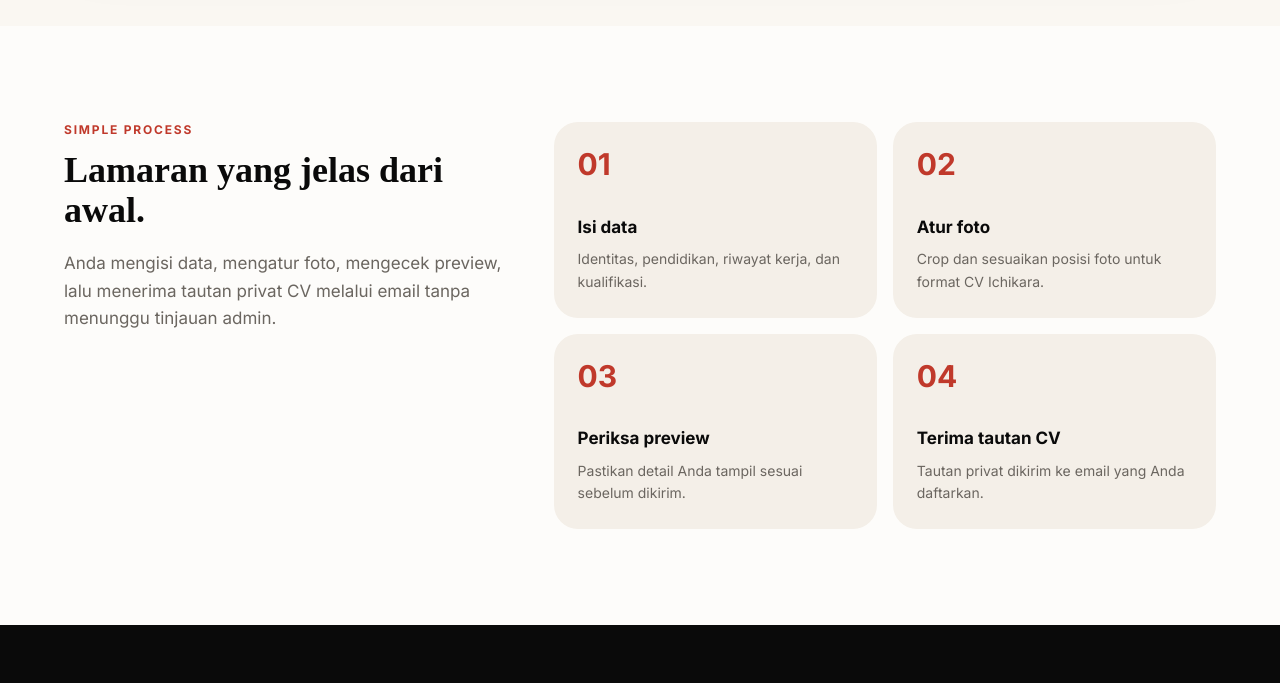
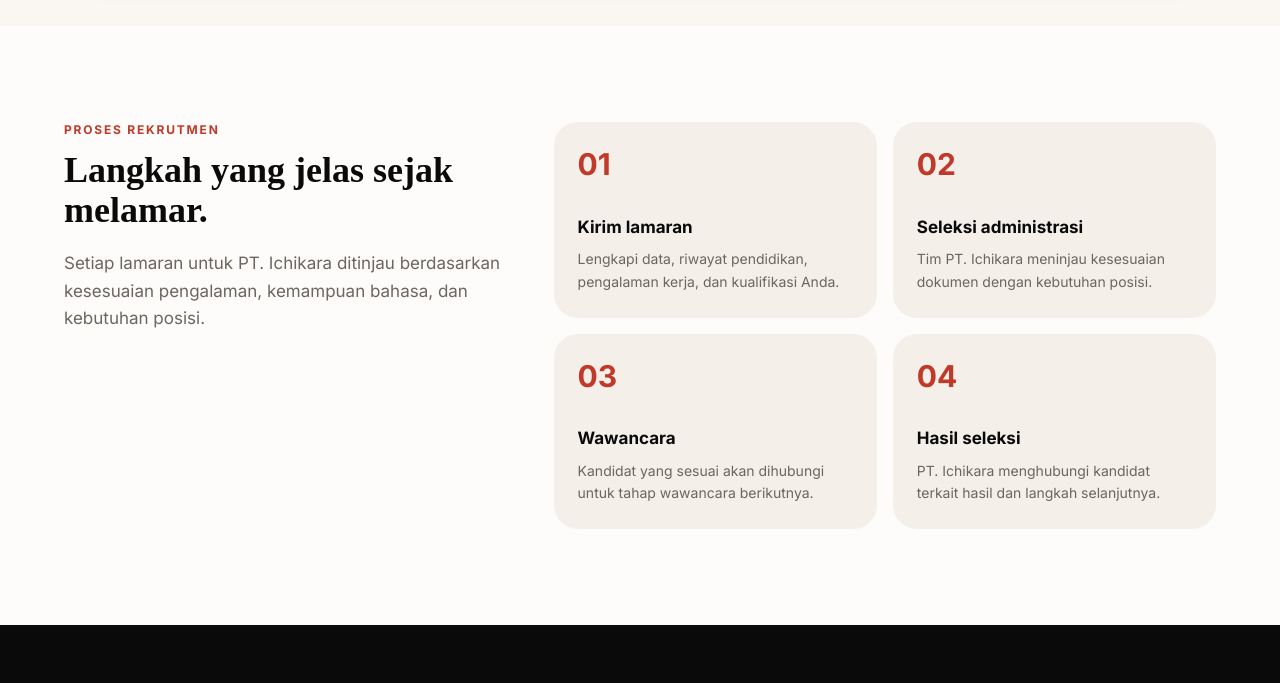
Before and after one commit to SecretivePloter/Ichikara-landingpage, a website: page career.html in a window 1280 px wide. Shown: the part 1400-2083 px from the top of the page. Drawn offline with nearby package versions, Linux system fonts and the light colour scheme; no server answers.

Commit message:
Describe Career recruitment process

```diff
--- a/career.html
+++ b/career.html
@@ -71,12 +71,12 @@
     <section class="py-16 md:py-24" aria-labelledby="process-title">
       <div class="mx-auto max-w-[1200px] px-6">
         <div class="grid gap-12 lg:grid-cols-[.8fr_1.2fr] lg:items-start">
-          <div><p class="mb-3 text-xs font-bold uppercase tracking-label text-secondary">Simple process</p><h2 id="process-title" class="font-noto text-3xl font-bold text-primary md:text-4xl">Lamaran yang jelas dari awal.</h2><p class="mt-5 leading-relaxed text-on-surface-variant">Anda mengisi data, mengatur foto, mengecek preview, lalu menerima tautan privat CV melalui email tanpa menunggu tinjauan admin.</p></div>
+          <div><p class="mb-3 text-xs font-bold uppercase tracking-label text-secondary">Proses rekrutmen</p><h2 id="process-title" class="font-noto text-3xl font-bold text-primary md:text-4xl">Langkah yang jelas sejak melamar.</h2><p class="mt-5 leading-relaxed text-on-surface-variant">Setiap lamaran untuk PT. Ichikara ditinjau berdasarkan kesesuaian pengalaman, kemampuan bahasa, dan kebutuhan posisi.</p></div>
           <ol class="grid gap-4 sm:grid-cols-2">
-            <li class="rounded-2xl bg-surface-container p-6"><span class="text-3xl font-bold text-secondary">01</span><h3 class="mt-8 font-bold text-primary">Isi data</h3><p class="mt-2 text-sm leading-relaxed text-on-surface-variant">Identitas, pendidikan, riwayat kerja, dan kualifikasi.</p></li>
-            <li class="rounded-2xl bg-surface-container p-6"><span class="text-3xl font-bold text-secondary">02</span><h3 class="mt-8 font-bold text-primary">Atur foto</h3><p class="mt-2 text-sm leading-relaxed text-on-surface-variant">Crop dan sesuaikan posisi foto untuk format CV Ichikara.</p></li>
-            <li class="rounded-2xl bg-surface-container p-6"><span class="text-3xl font-bold text-secondary">03</span><h3 class="mt-8 font-bold text-primary">Periksa preview</h3><p class="mt-2 text-sm leading-relaxed text-on-surface-variant">Pastikan detail Anda tampil sesuai sebelum dikirim.</p></li>
-            <li class="rounded-2xl bg-surface-container p-6"><span class="text-3xl font-bold text-secondary">04</span><h3 class="mt-8 font-bold text-primary">Terima tautan CV</h3><p class="mt-2 text-sm leading-relaxed text-on-surface-variant">Tautan privat dikirim ke email yang Anda daftarkan.</p></li>
+            <li class="rounded-2xl bg-surface-container p-6"><span class="text-3xl font-bold text-secondary">01</span><h3 class="mt-8 font-bold text-primary">Kirim lamaran</h3><p class="mt-2 text-sm leading-relaxed text-on-surface-variant">Lengkapi data, riwayat pendidikan, pengalaman kerja, dan kualifikasi Anda.</p></li>
+            <li class="rounded-2xl bg-surface-container p-6"><span class="text-3xl font-bold text-secondary">02</span><h3 class="mt-8 font-bold text-primary">Seleksi administrasi</h3><p class="mt-2 text-sm leading-relaxed text-on-surface-variant">Tim PT. Ichikara meninjau kesesuaian dokumen dengan kebutuhan posisi.</p></li>
+            <li class="rounded-2xl bg-surface-container p-6"><span class="text-3xl font-bold text-secondary">03</span><h3 class="mt-8 font-bold text-primary">Wawancara</h3><p class="mt-2 text-sm leading-relaxed text-on-surface-variant">Kandidat yang sesuai akan dihubungi untuk tahap wawancara berikutnya.</p></li>
+            <li class="rounded-2xl bg-surface-container p-6"><span class="text-3xl font-bold text-secondary">04</span><h3 class="mt-8 font-bold text-primary">Hasil seleksi</h3><p class="mt-2 text-sm leading-relaxed text-on-surface-variant">PT. Ichikara menghubungi kandidat terkait hasil dan langkah selanjutnya.</p></li>
           </ol>
         </div>
       </div>
```
